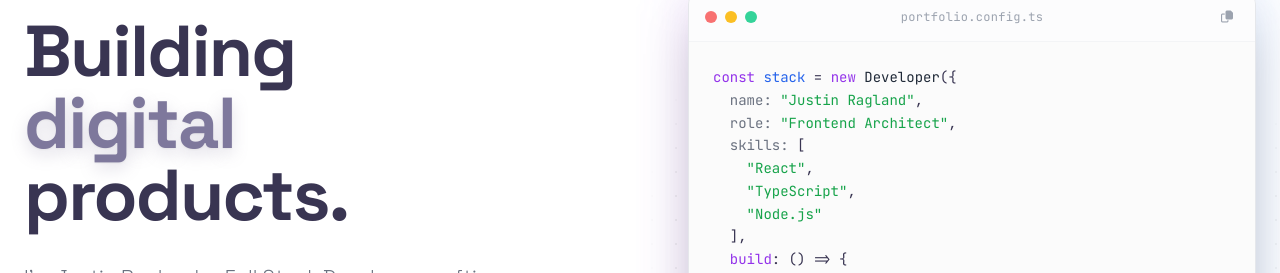
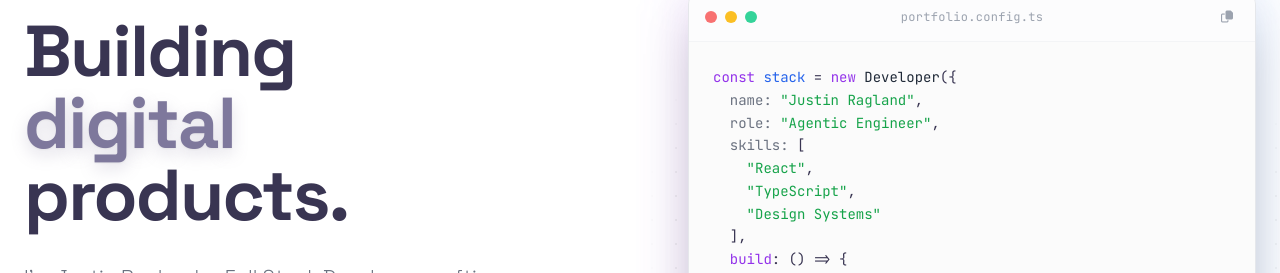
Before and after one commit to jrman28/Justin-Portfolio-Page, a React (Vite) app: page / in a window 1280 px wide. Shown: the part 200-473 px from the top of the page. Built offline with nearby package versions, Linux system fonts and the light colour scheme.

Commit message:
feat: Update role and skills in hero section
Reflects the evolving professional focus and technical proficiencies. Added "Agentic Engineer" role and "Design Systems", "React Native" to skills.

```diff
--- a/components/AboutSection.tsx
+++ b/components/AboutSection.tsx
@@ -7,7 +7,8 @@ const skills = [
   "Node.js",
   "AI SDK",
   "Claude SDK",
-  "Cloudflare"
+  "Cloudflare",
+  "React Native"
 ];
 
 export default function AboutSection() {
--- a/components/TerminalHeroCard.tsx
+++ b/components/TerminalHeroCard.tsx
@@ -6,11 +6,11 @@ export default function TerminalHeroCard() {
 
   const codeSnippet = `const stack = new Developer({
   name: "Justin Ragland",
-  role: "Frontend Architect",
+  role: "Agentic Engineer",
   skills: [
     "React",
     "TypeScript",
-    "Node.js"
+    "Design Systems"
   ],
   build: () => {
     return {
@@ -116,14 +116,14 @@ export default function TerminalHeroCard() {
 <span className="text-green-600 dark:text-[#c3e88d]">"Justin Ragland"</span>,
 {"\n"}  <span className="text-gray-500 dark:text-slate-400">role:</span>{" "}
 <span className="text-green-600 dark:text-[#c3e88d]">
-  "Frontend Architect"
+  "Agentic Engineer"
 </span>,
 {"\n"}  <span className="text-gray-500 dark:text-slate-400">skills:</span> [
 {"\n"}    <span className="text-green-600 dark:text-[#c3e88d]">"React"</span>,
 {"\n"}    <span className="text-green-600 dark:text-[#c3e88d]">
   "TypeScript"
 </span>,
-{"\n"}    <span className="text-green-600 dark:text-[#c3e88d]">"Node.js"</span>
+{"\n"}    <span className="text-green-600 dark:text-[#c3e88d]">"Design Systems"</span>
 {"\n"}  ],
 {"\n"}  <span className="text-purple-600 dark:text-[#c792ea]">build</span>: () =&gt; {"{"}
 {"\n"}    <span className="text-purple-600 dark:text-[#c792ea]">return</span> {"{"}
```
